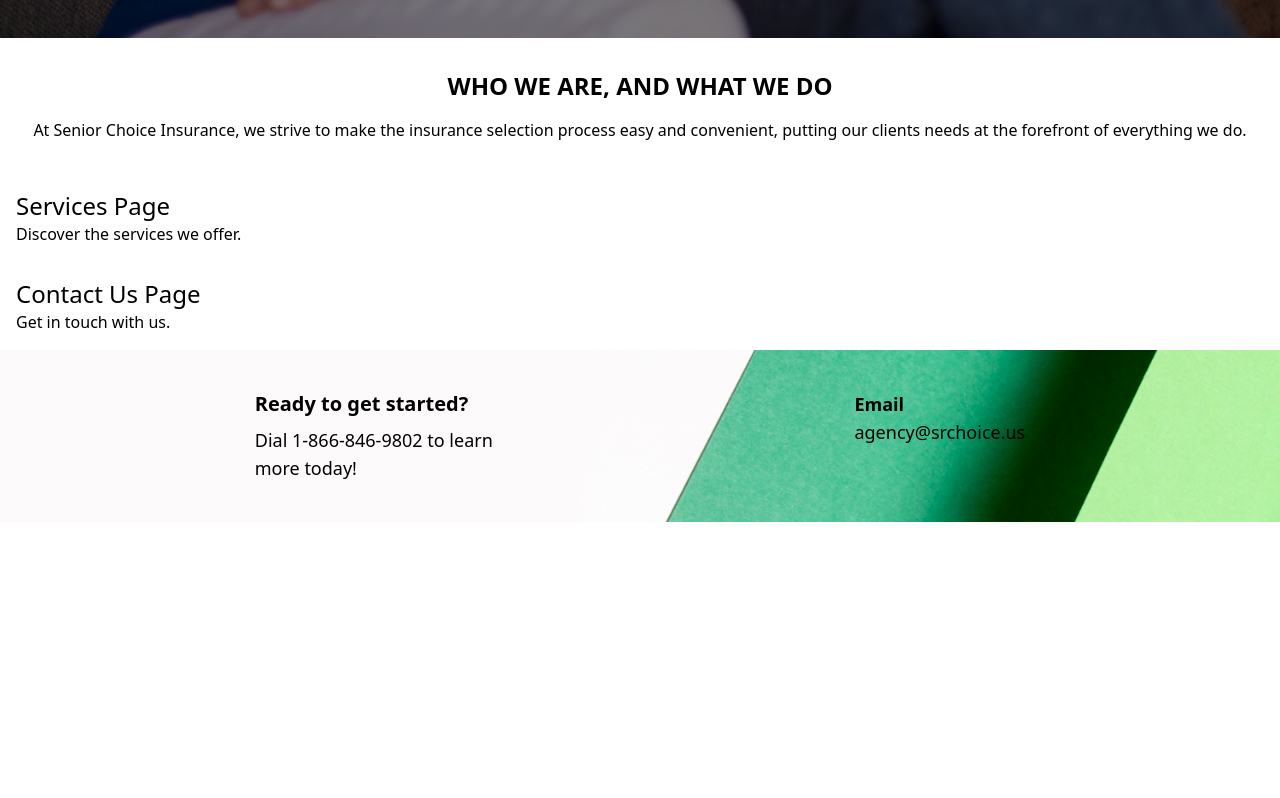
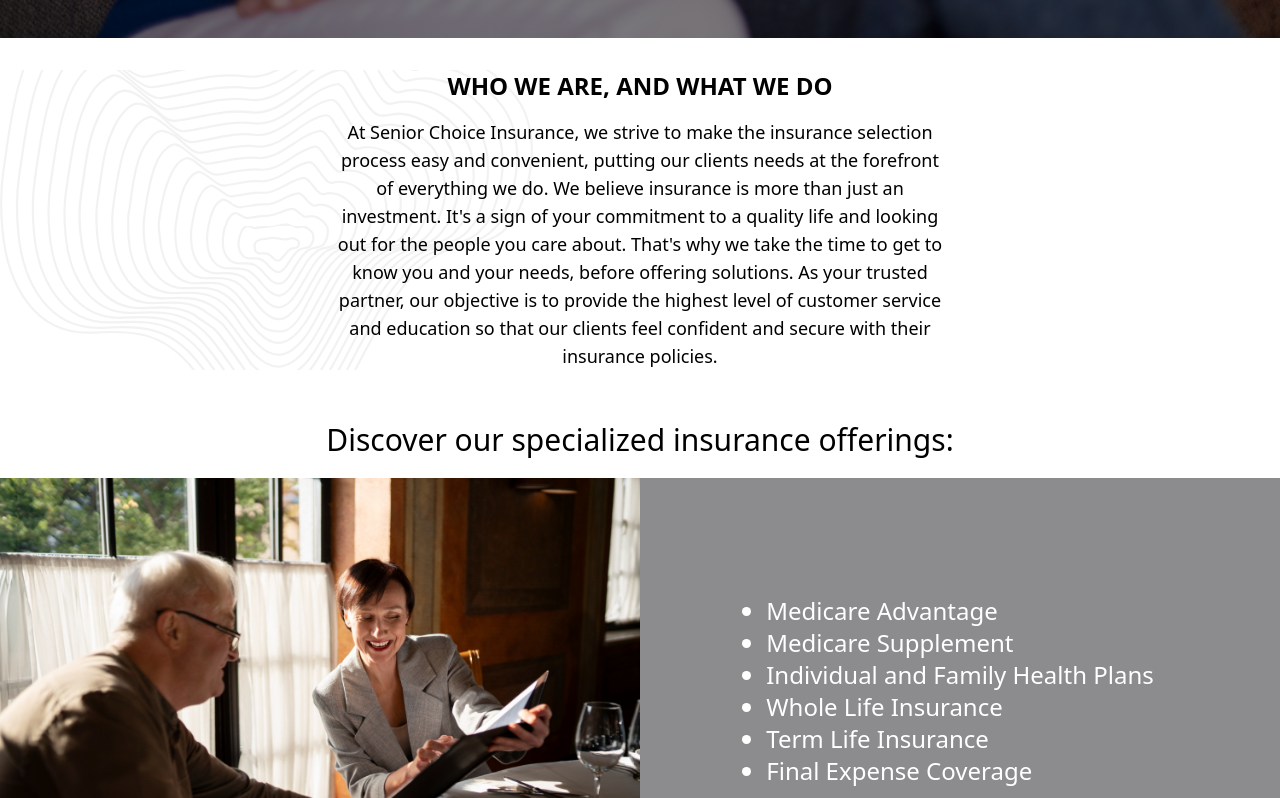
Before and after one commit to aidenmayoros/senior_choice_insurance, a React (Vite) app: page / in a window 1280 px wide. Shown: the part 762-1560 px from the top of the page. Before the commit the page ends 1284 px from the top, so only its background shows below. Built offline with nearby package versions, Linux system fonts and the light colour scheme.

Commit message:
additions to services/about sections

```diff
--- a/src/components/About.tsx
+++ b/src/components/About.tsx
@@ -1,16 +1,28 @@
 import React from 'react';
+import waves from '../assets/images/waves.svg';
 
 const About: React.FC = () => {
 	return (
-		<div>
-			<div className=' m-8 text-center'>
+		<div className='relative w-full lg:min-h-72'>
+			<div
+				className='absolute inset-0 bg-cover bg-center opacity-5 lg:w-5/12'
+				style={{
+					backgroundImage: `url(${waves})`,
+				}}></div>
+			<div className='relative z-10 m-8 text-center'>
 				<h1 className='text-xl lg:text-2xl font-bold text-center'>
 					WHO WE ARE, AND WHAT WE DO
 				</h1>
-				<p className=' mt-4'>
+				<p className='mt-4 text-lg text-center mx-auto lg:w-6/12'>
 					At Senior Choice Insurance, we strive to make the insurance selection
 					process easy and convenient, putting our clients needs at the
-					forefront of everything we do.
+					forefront of everything we do. We believe insurance is more than just
+					an investment. It's a sign of your commitment to a quality life and
+					looking out for the people you care about. That's why we take the time
+					to get to know you and your needs, before offering solutions. As your
+					trusted partner, our objective is to provide the highest level of
+					customer service and education so that our clients feel confident and
+					secure with their insurance policies.
 				</p>
 			</div>
 		</div>
--- a/src/components/Services.tsx
+++ b/src/components/Services.tsx
@@ -1,10 +1,31 @@
 import React from 'react';
+import ServicesImg from '../assets/images/services_hero.jpg';
 
 const Services: React.FC = () => {
 	return (
-		<div className='p-4'>
-			<h1 className='text-2xl'>Services Page</h1>
-			<p>Discover the services we offer.</p>
+		<div>
+			<h1 className='text-center text-3xl p-5'>
+				Discover our specialized insurance offerings:
+			</h1>
+			<div className='flex flex-col md:flex-row bg-[#8C8C8E] text-white'>
+				<div className='md:w-1/2 hidden md:block'>
+					<img
+						src={ServicesImg}
+						alt='Services'
+						className='w-full h-full object-cover'
+					/>
+				</div>
+				<div className='md:w-1/2 flex items-center'>
+					<ul className='mx-auto text-2xl list-disc'>
+						<li>Medicare Advantage</li>
+						<li>Medicare Supplement</li>
+						<li>Individual and Family Health Plans</li>
+						<li>Whole Life Insurance</li>
+						<li>Term Life Insurance</li>
+						<li>Final Expense Coverage</li>
+					</ul>
+				</div>
+			</div>
 		</div>
 	);
 };
```
